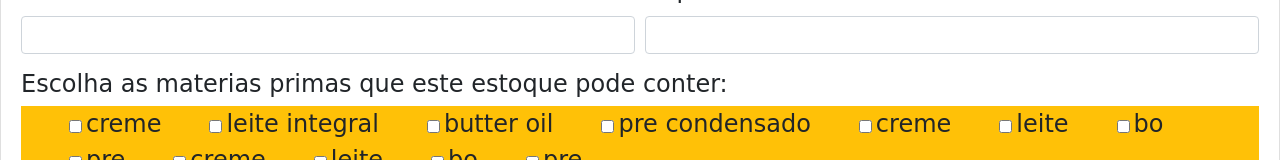
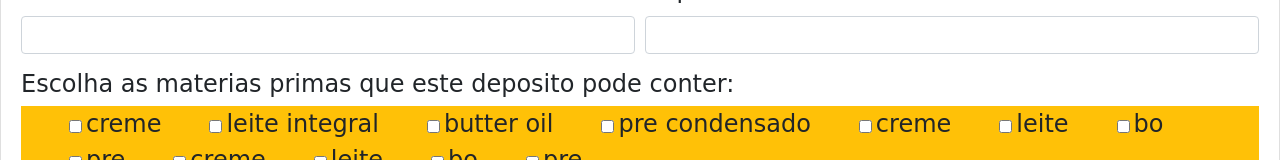
Before and after one commit to farley-melo/PelManualView, an Angular app: page /cadastro-estoque-materias-primas in a window 1280 px wide. Shown: the part 236-396 px from the top of the page. Built offline with nearby package versions, Linux system fonts and the light colour scheme.

Commit message:
Mudado o texto de escolha de deposito

```diff
--- a/src/app/cadastro/cadastro-estoque-materias-primas/cadastro-estoque-materias-primas.component.html
+++ b/src/app/cadastro/cadastro-estoque-materias-primas/cadastro-estoque-materias-primas.component.html
@@ -14,7 +14,7 @@
           <input type="text" class="form-control" id="capacidade" formControlName="capacidade" (keypress)="somenteNumeros($event)">
         </div>
       </div>
-      <h4>Escolha as materias primas que este estoque pode conter:</h4>
+      <h4>Escolha as materias primas que este deposito pode conter:</h4>
       <div class="form-inline bg-warning" formArrayName="materiasPrimas">
         <div class="form-check ml-5 " *ngFor="let materiasPrimas of obterFormArray().controls;let i=index">
           <input class="form-check-input mt-1" type="checkbox" id="gridCheck" [formControlName]="i">
```
